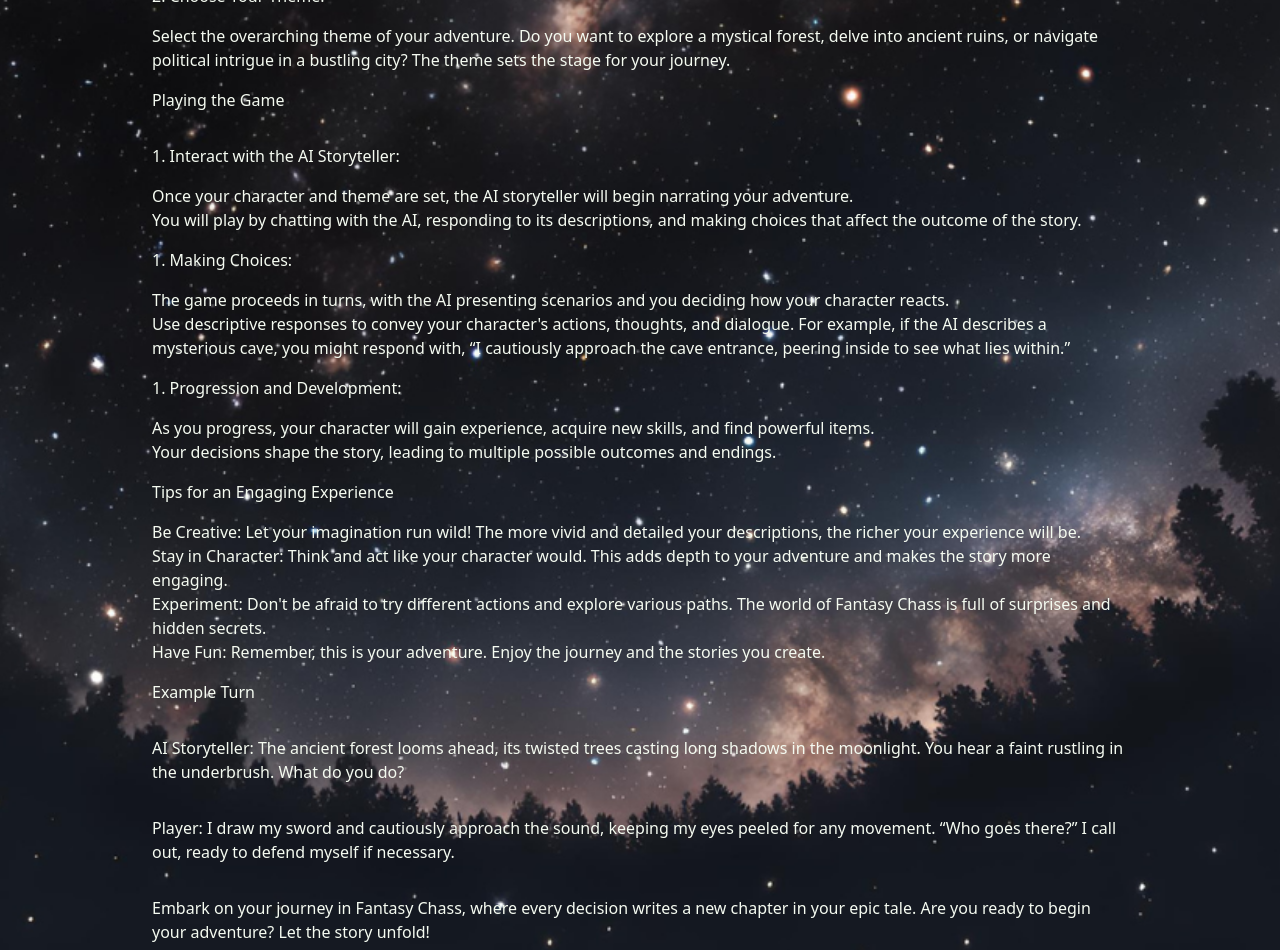
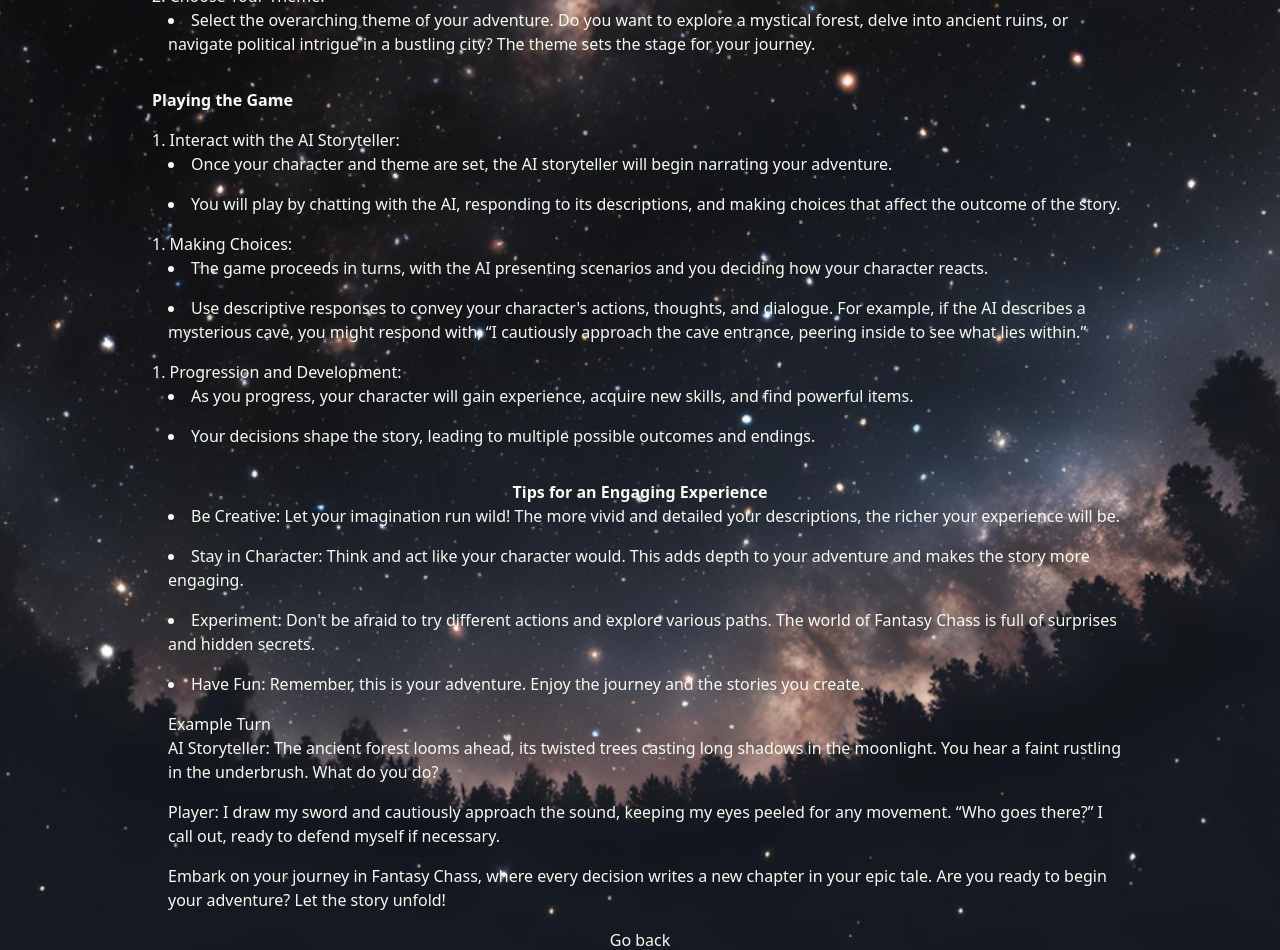
Before and after one commit to f-eighty7/ChasChallenger, a React (Vite) app: page /about in a window 1280 px wide. Shown: the part 700-1650 px from the top of the page. Built offline with nearby package versions, Linux system fonts and the light colour scheme.

Commit message:
about ok

```diff
--- a/src/routes/AboutRoute.module.css
+++ b/src/routes/AboutRoute.module.css
@@ -1,4 +1,3 @@
-
 .about-title {
   display: flex;
   flex-direction: column;
@@ -7,15 +6,30 @@
   font-size: 1.75rem;
   margin-top: 5rem;
 }
+.text {
+  padding: 1rem;
+}
 .title {
   font-size: 1.75rem;
   padding: 1rem;
 }
+
+.mini-title {
+  padding: 1rem;
+  font-weight: bold;
+}
+li {
+  padding: 0rem 1rem 1rem 2rem;
+}
 p {
-    padding: 1rem;
-}
-
-ul {
   padding-left: 1rem;
   padding-right: 1rem;
 }
+.tips {
+  padding: 1rem 1rem 0rem 1rem;
+  font-weight: bold;
+  text-align: center;
+}
+.example-title {
+  padding-left: 2rem;
+}
--- a/src/routes/AboutRoute.tsx
+++ b/src/routes/AboutRoute.tsx
@@ -1,60 +1,128 @@
 import { Link } from "react-router-dom";
-import style from "./AboutRoute.module.css"
-
+import style from "./AboutRoute.module.css";
 
 export const AboutRoute = () => {
-
   return (
     <main>
-        <section >
+      <section>
         <h2 className={style["about-title"]}>What is Fantasy Chass?</h2>
         <article>
-            <p>In Fantasy Chass, the players form an adventuring party who explore fantasy worlds together as they embark on epic quests and level up in experience. The Master is the game's referee and storyteller. There's  no winning or losing in D&D—at least, not in the conventional way.</p>
-            <p>At its heart, Fantasy Chass is a game that focuses on storytelling. The  dice just help you along. Everything is your decision, from what you  look like, to how you act, to what happens next. <br/>
-            The collective creativity in your D&D game builds stories that  you'll tell again and again—ranging from the stuff of legend to absurd  incidents that'll make you laugh years later.
-            Have fun and remember the golden rule—never split the party!</p>
+          <p className={style.text}>
+            In Fantasy Chass, the players form an adventuring party who explore
+            fantasy worlds together as they embark on epic quests and level up
+            in experience. The Master is the game's referee and storyteller.
+            There's no winning or losing in D&D—at least, not in the
+            conventional way.
+          </p>
+          <p className={style.text}>
+            At its heart, Fantasy Chass is a game that focuses on storytelling.
+            The dice just help you along. Everything is your decision, from what
+            you look like, to how you act, to what happens next. <br />
+            The collective creativity in your D&D game builds stories that
+            you'll tell again and again—ranging from the stuff of legend to
+            absurd incidents that'll make you laugh years later. Have fun and
+            remember the golden rule—never split the party!
+          </p>
         </article>
       </section>
       <section>
         <h2 className={style["title"]}>How to play it?</h2>
         <article>
-            <p>Getting Started</p>
+          <p className={style["mini-title"]}>Getting Started</p>
           <p>1. Create Your Character:</p>
+          <li>
+            Begin by designing your unique character. Choose your character's
+            name, race, class, and background story.
+          </li>
+          <li>
+            Think about your character's personality, strengths, and weaknesses.
+            These traits will shape your journey and interactions within the
+            game.
+          </li>
+          <p>2. Choose Your Theme:</p>
+          <li>
+            Select the overarching theme of your adventure. Do you want to
+            explore a mystical forest, delve into ancient ruins, or navigate
+            political intrigue in a bustling city? The theme sets the stage for
+            your journey.
+          </li>
+        </article>
+        <article>
+          <p className={style["mini-title"]}>Playing the Game</p>
+          <p>1. Interact with the AI Storyteller:</p>
+          <li>
+            Once your character and theme are set, the AI storyteller will begin
+            narrating your adventure.
+          </li>
+          <li>
+            You will play by chatting with the AI, responding to its
+            descriptions, and making choices that affect the outcome of the
+            story.
+          </li>
+        </article>
+        <article>
+          <p>1. Making Choices:</p>
+          <li>
+            The game proceeds in turns, with the AI presenting scenarios and you
+            deciding how your character reacts.
+          </li>
+          <li>
+            Use descriptive responses to convey your character's actions,
+            thoughts, and dialogue. For example, if the AI describes a
+            mysterious cave, you might respond with, “I cautiously approach the
+            cave entrance, peering inside to see what lies within.”
+          </li>
+        </article>
+        <article>
+          <p>1. Progression and Development:</p>
+          <li>
+            As you progress, your character will gain experience, acquire new
+            skills, and find powerful items.
+          </li>
+          <li>
+            Your decisions shape the story, leading to multiple possible
+            outcomes and endings.
+          </li>
+        </article>
+        <article>
+          <p className={style["tips"]}>Tips for an Engaging Experience</p>
+          <li>
+            Be Creative: Let your imagination run wild! The more vivid and
+            detailed your descriptions, the richer your experience will be.
+          </li>
+          <li>
+            Stay in Character: Think and act like your character would. This
+            adds depth to your adventure and makes the story more engaging.
+          </li>
+          <li>
+            Experiment: Don't be afraid to try different actions and explore
+            various paths. The world of Fantasy Chass is full of surprises and
+            hidden secrets.
+          </li>
+          <li>
+            Have Fun: Remember, this is your adventure. Enjoy the journey and
+            the stories you create.
+          </li>
+        </article>
+        <article>
+          <p className={style["example-title"]}>Example Turn</p>
           <ul>
-                <li>Begin by designing your unique character. Choose your character's name, race, class, and background story.</li>
-                <li>Think about your character's personality, strengths, and weaknesses. These traits will shape your journey and interactions within the game.</li>
+            <li>
+              AI Storyteller: The ancient forest looms ahead, its twisted trees
+              casting long shadows in the moonlight. You hear a faint rustling
+              in the underbrush. What do you do?
+            </li>
+            <li>
+              Player: I draw my sword and cautiously approach the sound, keeping
+              my eyes peeled for any movement. “Who goes there?” I call out,
+              ready to defend myself if necessary.
+            </li>
+            <li>
+              Embark on your journey in Fantasy Chass, where every decision
+              writes a new chapter in your epic tale. Are you ready to begin
+              your adventure? Let the story unfold!
+            </li>
           </ul>
-            <p>2. Choose Your Theme:</p>
-            <ul>
-                <li>Select the overarching theme of your adventure. Do you want to explore a mystical forest, delve into ancient ruins, or navigate political intrigue in a bustling city? The theme sets the stage for your journey.</li>
-            </ul>
-            <p>Playing the Game</p>
-            <p>1. Interact with the AI Storyteller:</p>
-            <ul>
-                <li>Once your character and theme are set, the AI storyteller will begin narrating your adventure.</li>
-                <li>You will play by chatting with the AI, responding to its descriptions, and making choices that affect the outcome of the story.</li>
-            </ul>
-            <p>1. Making Choices:</p>
-            <ul>
-                <li>The game proceeds in turns, with the AI presenting scenarios and you deciding how your character reacts.</li>
-                <li>Use descriptive responses to convey your character's actions, thoughts, and dialogue. For example, if the AI describes a mysterious cave, you might respond with, “I cautiously approach the cave entrance, peering inside to see what lies within.”</li>
-            </ul>
-            <p>1. Progression and Development:</p>
-            <ul>
-                <li>As you progress, your character will gain experience, acquire new skills, and find powerful items.</li>
-                <li>Your decisions shape the story, leading to multiple possible outcomes and endings.</li>
-            </ul>
-            <p>Tips for an Engaging Experience</p>
-            <ul>
-                <li>Be Creative: Let your imagination run wild! The more vivid and detailed your descriptions, the richer your experience will be.</li>
-                <li>Stay in Character: Think and act like your character would. This adds depth to your adventure and makes the story more engaging.</li>
-                <li>Experiment: Don't be afraid to try different actions and explore various paths. The world of Fantasy Chass is full of surprises and hidden secrets.</li>
-                <li>Have Fun: Remember, this is your adventure. Enjoy the journey and the stories you create.</li>
-            </ul>
-            <p>Example Turn</p>
-            <p>AI Storyteller: The ancient forest looms ahead, its twisted trees casting long shadows in the moonlight. You hear a faint rustling in the underbrush. What do you do?</p>
-            <p>Player: I draw my sword and cautiously approach the sound, keeping my eyes peeled for any movement. “Who goes there?” I call out, ready to defend myself if necessary.</p>
-            <p>Embark on your journey in Fantasy Chass, where every decision writes a new chapter in your epic tale. Are you ready to begin your adventure? Let the story unfold!</p>
         </article>
       </section>
       <Link to="/">Go back</Link>
```
Lines whose indentation alone changed are shown as unchanged.
